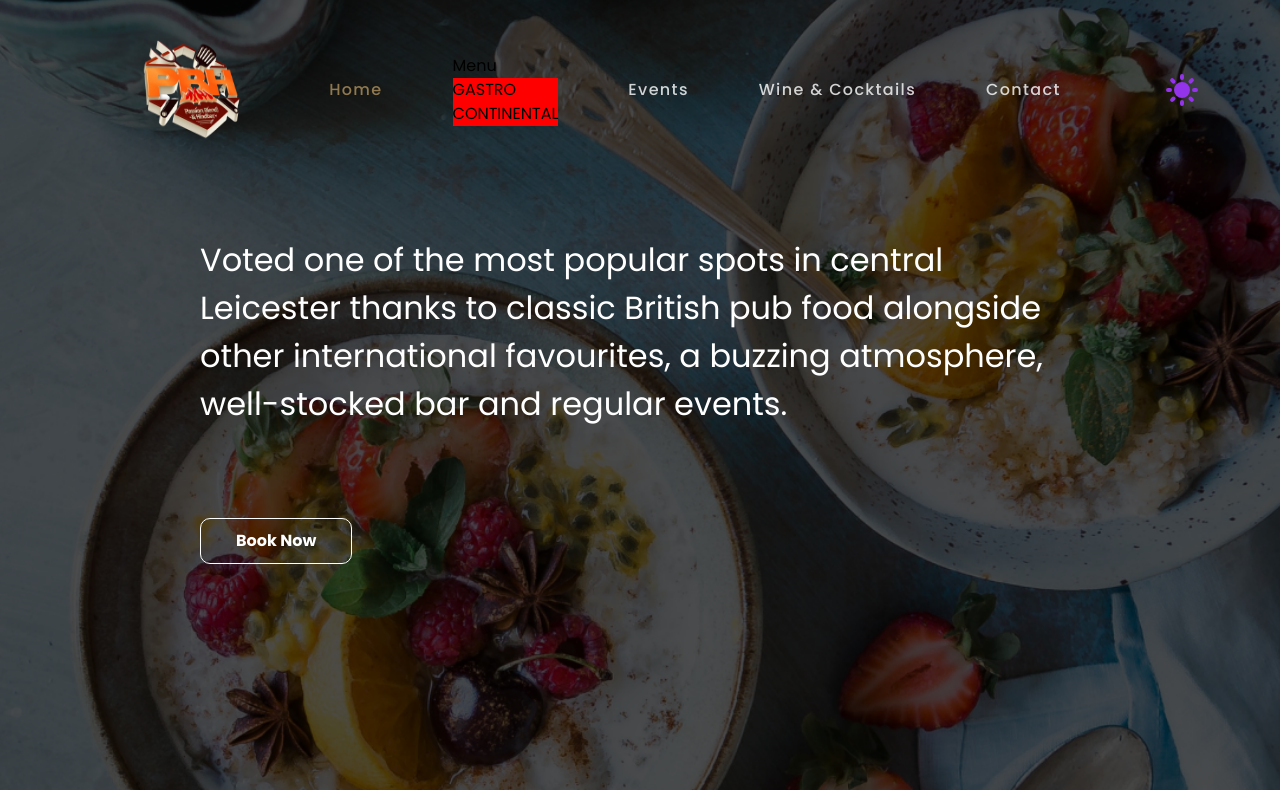
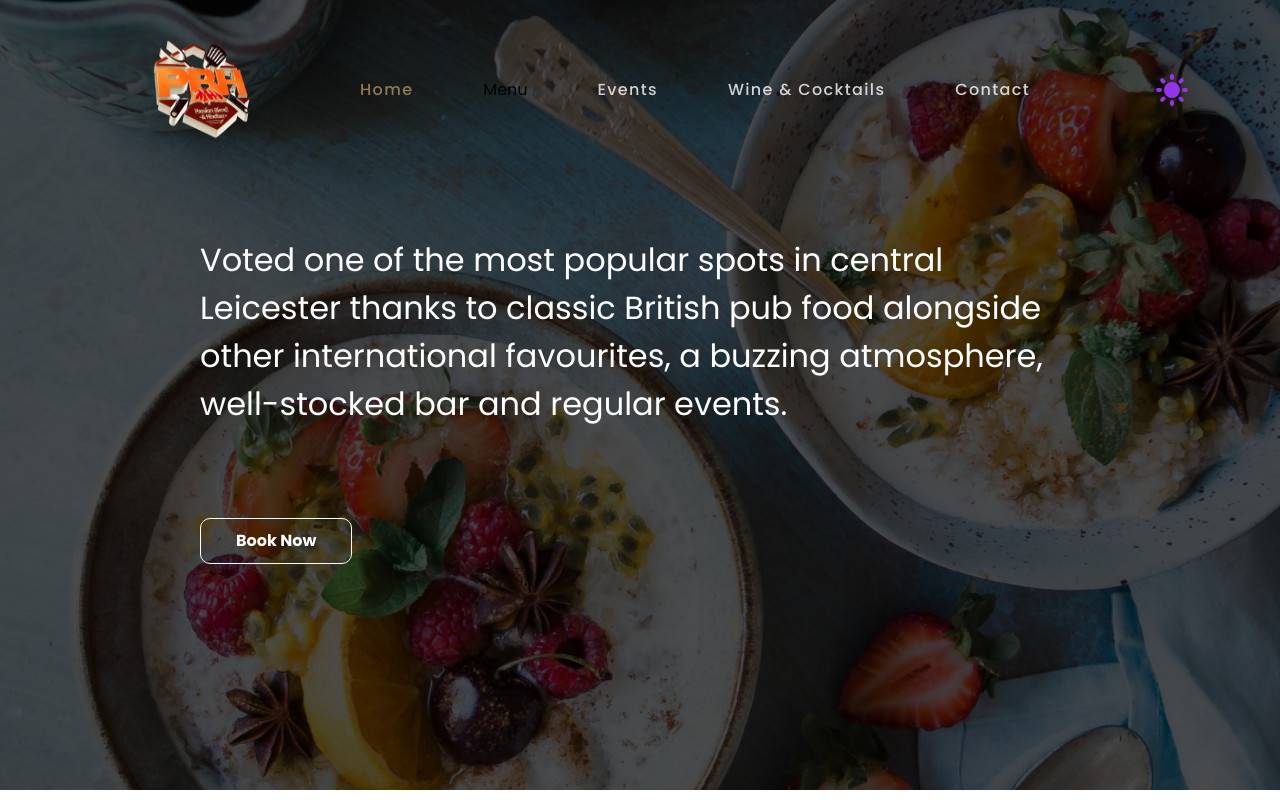
Before and after one commit to MahdiHasan943/next.js-new-restraurent-website, a Next.js app: page / in a window 1280 px wide. Shown: the top 800 px of the page. Built offline with nearby package versions, Linux system fonts and the light colour scheme.

Commit message:
fix dropdown menu

```diff
--- a/src/Components/Header.js
+++ b/src/Components/Header.js
@@ -28,7 +28,7 @@ function Header() {
   };
 
   return (
-    <nav className="overflow-hidden  shadow-none w-[100vw] mt-[20px] mb-[-170px]  py-8 px-6 lg:px-12 nav">
+    <nav className=" shadow-none w-[100vw] mt-[20px] mb-[-170px]  py-8 px-6 lg:px-12 nav">
       <div className="flex w-full shadow-none   justify-between md:justify-around ">
         <div className="flex overflow-hidden  items-center">
           <a
@@ -62,10 +62,34 @@ function Header() {
           <li className="nav__item menu hover:text-[#b1935e]">
 
             Menu
-            <ul className="bg-[red] subMenu">
-            <li>GASTRO</li>
+            <ul className=" subMenu">
+            <Link
+              className={`${
+                router.pathname === "" ? "text-[#b1935e]  nav__link" : "nav__link  text-white	"
+              } `}
+              href={""}
+              onClick={navToggle} >
+          <li className="text-center nav__item item">
 
-              <li>CONTINENTAL</li>
+          GASTRO
+
+            </li>
+
+            </Link>
+
+            <Link
+              className={`${
+                router.pathname === "" ? "text-[#b1935e]  nav__link" : "nav__link  text-white	"
+              } `}
+              href={""}
+              onClick={navToggle} >
+          <li className="text-center nav__item item">
+
+          CONTINENTAL
+
+            </li>
+
+            </Link>
             </ul>
 
             </li>
@@ -127,4 +151,4 @@ function Header() {
   );
 }
 
-export default Header;
+export default Header
--- a/src/styles/header.css
+++ b/src/styles/header.css
@@ -11,6 +11,20 @@ body {
 .nav__item:hover{
    border: 1px solid white;
    padding: 10px 20px;
+
+}
+.menu{
+  position: relative;
+}
+.menu:hover .subMenu{
+  display: block;
+  position: absolute;
+  left: -30px;
+  top:45px;
+}
+
+.subMenu{
+  display: none;
 
 }
 
```
